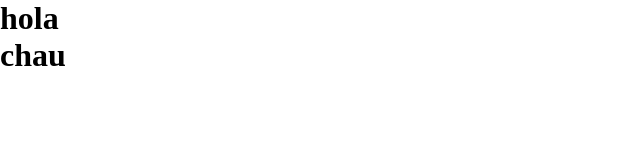
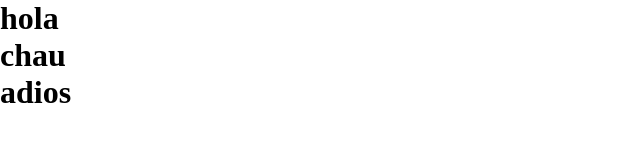
Before and after one commit to luannaomi/devShop, a plain HTML site: page contact/contact.html in a window 1280 px wide. Shown: the whole page, without its empty margins (0-640 px from the left). Drawn offline with Linux system fonts and the light colour scheme.

Commit message:
Update contact.html

```diff
--- a/contact/contact.html
+++ b/contact/contact.html
@@ -10,6 +10,7 @@
   <body>
     <h1>hola</h1>
     <h1>chau</h1>
+    <h1>adios</h1>
     <script src="./js/app.js"></script>
   </body>
 </html>
```
